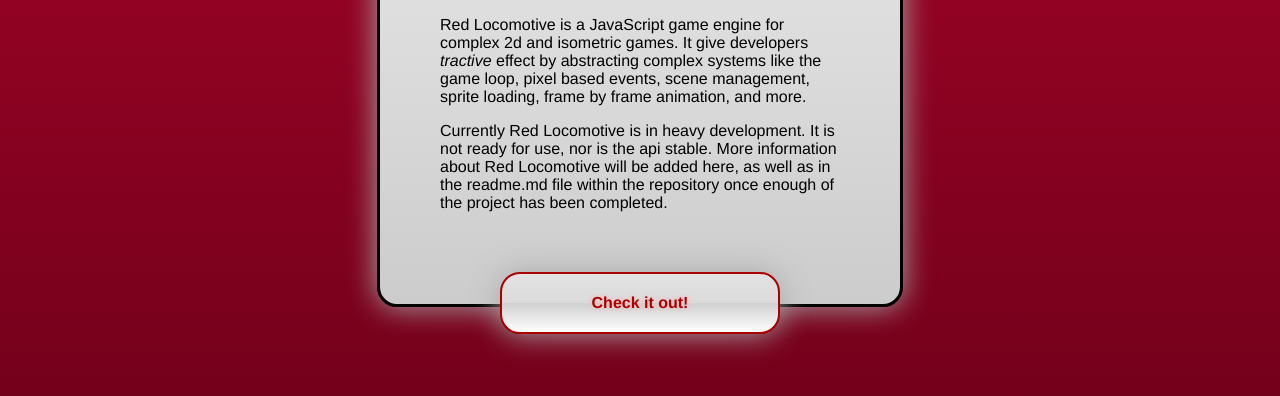
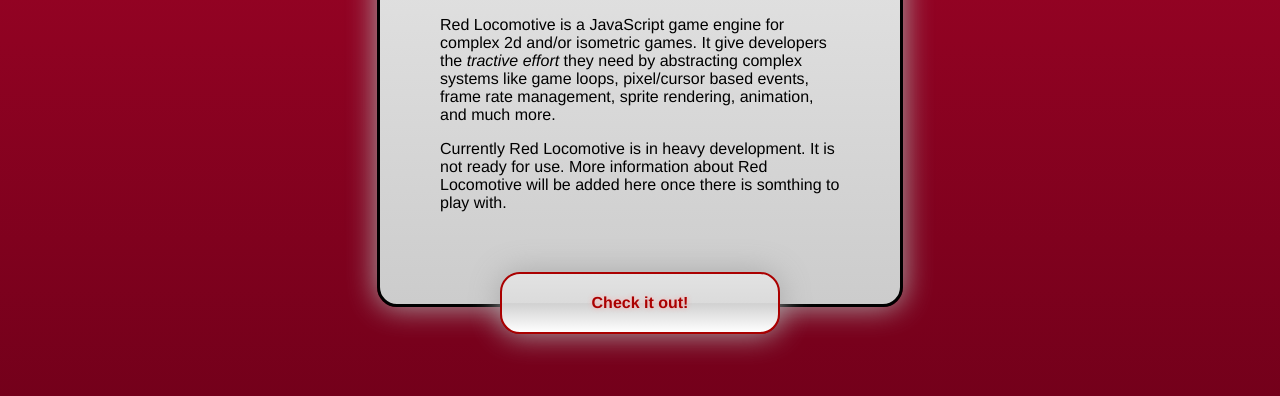
Before and after one commit to RobertWHurst/Red-Locomotive, a plain HTML site: page index.html in a window 1280 px wide. Shown: the part 312-708 px from the top of the page. Drawn offline with Linux system fonts and the light colour scheme.

Commit message:
Fixed some terrible spelling (teach me to work late...). added a .gitignore file.
* Fixed some very bad spelling.
+ Added a .gitignore file.

```diff
--- a/index.html
+++ b/index.html
@@ -12,14 +12,13 @@
             <h2>Give your games some tractive effort!</h2>
             <h3>Introduction</h3>
             <p>
-                Red Locomotive is a JavaScript game engine for complex 2d and isometric games.
-                It give developers <i>tractive</i> effect by abstracting complex systems like the game loop, pixel based
-                events, scene management, sprite loading, frame by frame animation, and more.
+                Red Locomotive is a JavaScript game engine for complex 2d and/or isometric games.
+                It give developers the <i>tractive effort</i> they need by abstracting complex systems like game loops,
+				pixel/cursor based events, frame rate management, sprite rendering, animation, and much more.
             </p>
             <p>
-                Currently Red Locomotive is in heavy development. It is not ready for use, nor is the api stable.
-                More information about Red Locomotive will be added here, as well as in the readme.md file within the
-                repository once enough of the project has been completed.
+                Currently Red Locomotive is in heavy development. It is not ready for use.
+                More information about Red Locomotive will be added here once there is somthing to play with.
             </p>
             <a class="checkIt" href="https://github.com/RobertWHurst/Red-Locomotive">Check it out!</a>
         </div>
```
Also changed, not shown: 1 other file.
